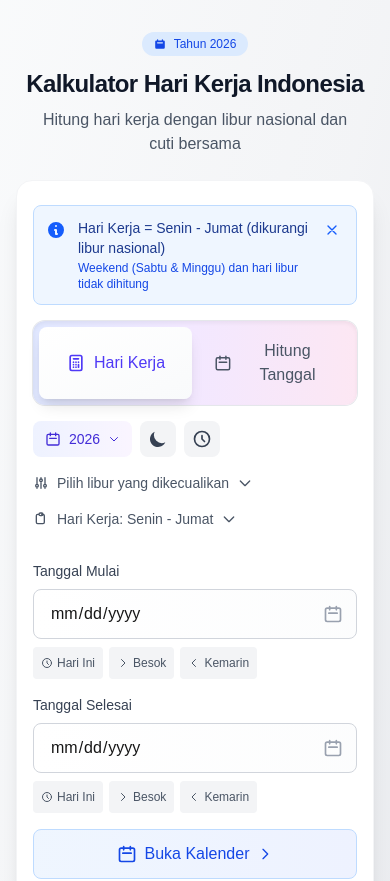
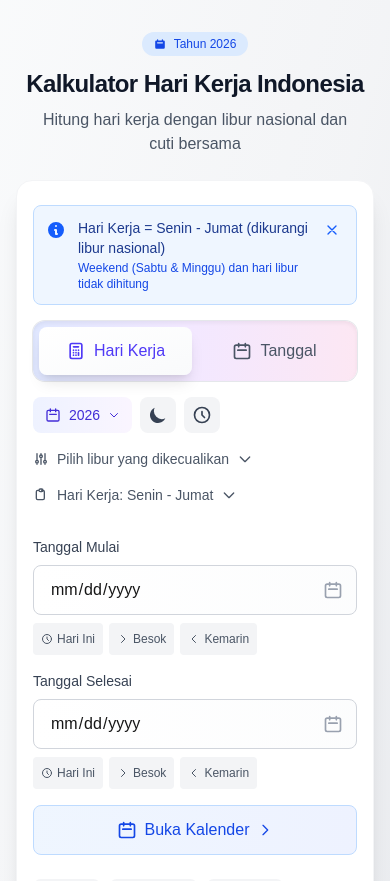
Before and after one commit to revandradev/web-hitung-hari, a Next.js app: page / in a window 390 px wide. Shown: the top 881 px of the page. Built offline with nearby package versions, Linux system fonts and the light colour scheme.

Commit message:
feat: update button label in ModeToggle component for improved clarity

```diff
--- a/components/Calculator.tsx
+++ b/components/Calculator.tsx
@@ -1310,7 +1310,7 @@ function ModeToggle({ mode, onModeChange }: { mode: CalcMode; onModeChange: (mod
             <path strokeLinecap="round" strokeLinejoin="round" strokeWidth={2} d="M8 7V3m8 4V3m-9 8h10M5 21h14a2 2 0 002-2V7a2 2 0 00-2-2H5a2 2 0 00-2 2v12a2 2 0 002 2z" />
           </svg>
           <span className="hidden sm:inline">Hitung Tanggal</span>
-          <span className="sm:hidden">Hitung Tanggal</span>
+          <span className="sm:hidden">Tanggal</span>
         </button>
       </div>
     </div>
```
Also changed, not shown: 1 other file (tests, documents, lock files or other folders).
